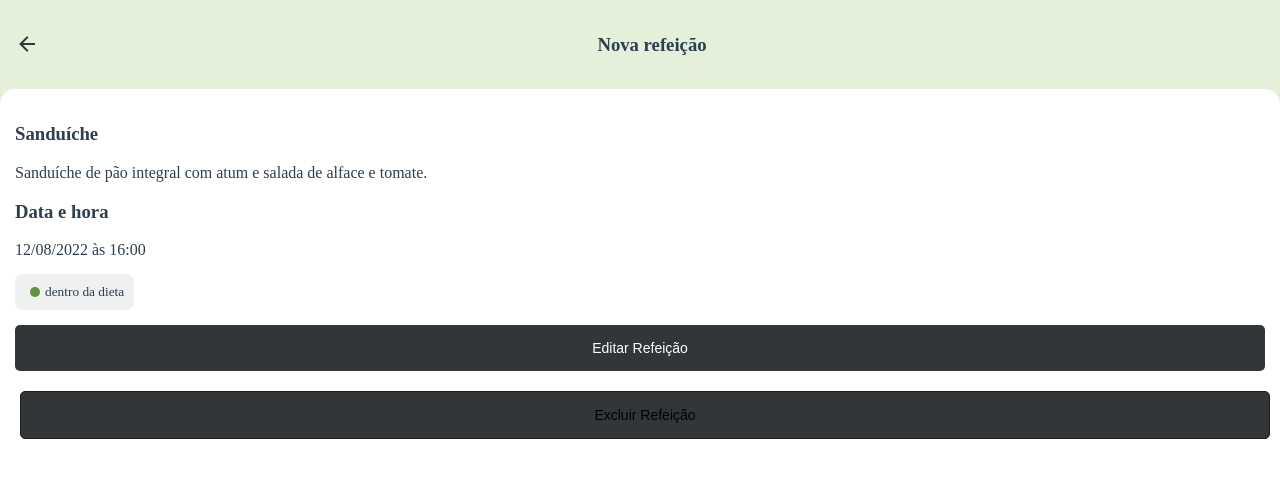
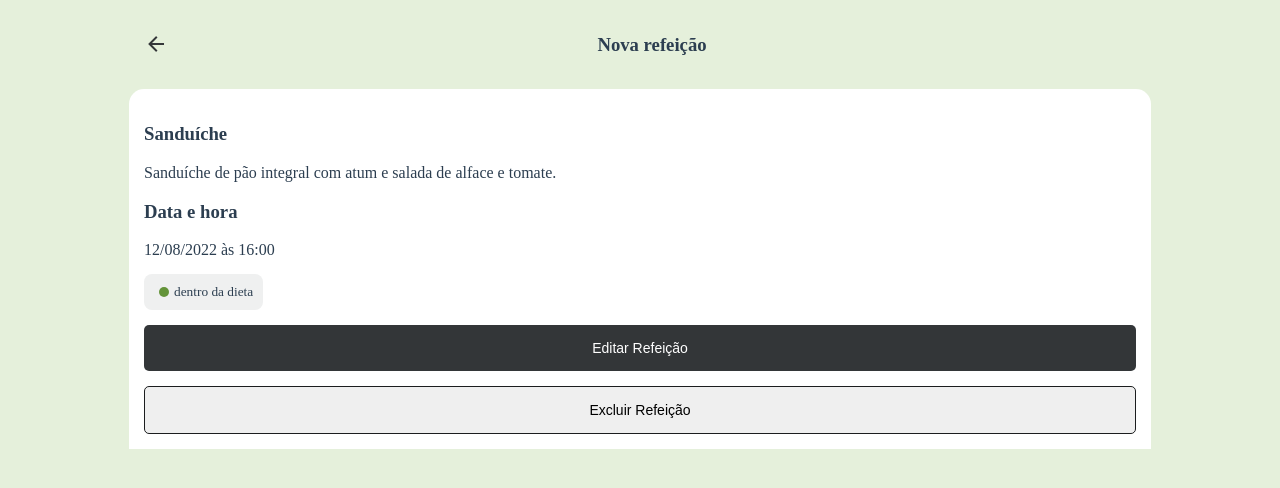
Before and after one commit to GustavoMKarnopp/app-diet-vue, a Vue app: page /refeicao in a window 1280 px wide. Shown: the top 488 px of the page. Built offline with nearby package versions, Linux system fonts and the light colour scheme.

Commit message:
Finalizando ajuste

```diff
--- a/src/App.vue
+++ b/src/App.vue
@@ -20,6 +20,7 @@ html, body {
   padding: 0;
   width: 100%;
   height: 100%;
+  overflow: hidden;
 }
 a{
   text-decoration: none;
--- a/src/components/Modal/Modal-global.vue
+++ b/src/components/Modal/Modal-global.vue
@@ -7,11 +7,11 @@
             <h3>Deseja realmente excluir o registro da refeição?</h3>
           </div>
           <div class="modal-footer">
-            <button @click="modalGlobalExclusao(false)" class="nao-excluir-ref">
+            <button @click="modalGlobalExclusao(false)" class="nao-excluir-mod">
               Cancelar
             </button>
 
-            <button @click="modalGlobalExclusaoF()" class="excluir-ref">
+            <button @click="modalGlobalExclusaoF()" class="excluir-mod">
               Sim, excluir
             </button>
           </div>
@@ -89,7 +89,7 @@ export default {
   align-items: center;
   justify-content:center;
 }
-.excluir-ref {
+.excluir-mod {
   background-color: #333638; /* Cor de fundo verde */
   color: white; /* Cor do texto */
   padding: 15px; /* Espaçamento interno */
@@ -105,10 +105,10 @@ export default {
   margin: 5px;
 }
 
-.excluir-ref:hover {
+.excluir-mod:hover {
   background-color: #333638; /* Cor de fundo ao passar o mouse */
 }
-.nao-excluir-ref {
+.nao-excluir-mod {
   color: rgb(0, 0, 0); /* Cor do texto */
   padding: 15px; /* Espaçamento interno */
   text-align: center; /* Alinhamento do texto */
--- a/src/components/Refeicao/Refeicao-dentro-dieta.vue
+++ b/src/components/Refeicao/Refeicao-dentro-dieta.vue
@@ -1,6 +1,7 @@
 <!-- eslint-disable max-len -->
 <template>
-  <div class="indice-icon-registro" :class="['Registro'].includes(this.$route.name) ? 'colorEstatisticasRegister' : ''">
+  <div :class="['Registro'].includes(this.$route.name) ? 'colorEstatisticasRegister' : ''">
+    <div class="indice-icon-registro">
       <div class="arrow-registro">
         <span class="mdi mdi-arrow-left"></span>
       </div>
@@ -8,6 +9,7 @@
         <h3>Nova refeição</h3>
       </div>
       <div></div>
+    </div>
   </div>
 </template>
 <style>
@@ -23,6 +25,10 @@
   flex-direction: row;
 
   padding: 15px;
+  margin-left: auto;
+  margin-right: auto;
+  padding: 15px;
+  max-width: 992px;
 
 }
 .colorEstatisticasRegister{
--- a/src/components/Refeicao/Refeicao-detalhe.vue
+++ b/src/components/Refeicao/Refeicao-detalhe.vue
@@ -1,5 +1,6 @@
 <template>
   <div class="refeicao-geral">
+    <div>
       <div class="dado-alimento">
         <h3>Sanduíche</h3>
         <div style="text-align: start;">
@@ -29,6 +30,7 @@
           <button @click="modalGlobalExclusaoF()" class="excluir-ref">
             Excluir Refeição
           </button>
+        </div>
       </div>
     </div>
   </div>
@@ -66,6 +68,10 @@ export default {
   border-radius: 15px 15px 0px 0px;
 
   background-color: white;
+  margin-left: auto;
+  margin-right: auto;
+  padding: 15px;
+  max-width: 992px;
 }
 .dado-alimento{
   display: flex;
@@ -127,4 +133,32 @@ export default {
   width: 100%;
 }
 
+@media (max-width: 600px) {
+  .refeicao-geral {
+    padding: 15px;
+    border-radius: 15px 15px 0px 0px;
+    margin: 15px;
+    background-color: white;
+    padding: 15px;
+    max-width: 992px;
+  }
+}
+@media (min-width: 601px) and (max-width: 1024px) {
+  /*Tablets / Telefones de Tela Grande (Medium Devices): Estilos para telas entre 601px e 960px */
+  .refeicao-geral {
+    padding: 15px;
+    border-radius: 15px 15px 0px 0px;
+    margin: 15px;
+    background-color: white;
+    padding: 15px;
+    max-width: 992px;
+  }
+}
+@media (min-width: 961px) and (max-width: 1264px) {
+  /*Desktops Pequenos (Large Devices): Estilos para telas entre 961px e 1264px */
+}
+@media (min-width: 1265px) {
+  /*Desktops Grandes (Extra Large Devices): Estilos para telas maiores que 1264px */
+}
+
 </style>
--- a/src/views/Refeicao.vue
+++ b/src/views/Refeicao.vue
@@ -1,5 +1,5 @@
 <template>
-  <div>
+  <div class="tela-refeicao">
     <RefeicaoHead></RefeicaoHead>
     <RefeicaoDetalhe></RefeicaoDetalhe>
   </div>
@@ -20,7 +20,6 @@ export default {
 .tela-refeicao{
   width: 100vw; /* 100% da largura da viewport */
   height: 100vh; /* 100% da altura da viewport */
-  position: absolute; /* ou 'fixed' se precisar que fique fixo na tela ao rolar */
   top: 0;
   left: 0;
 }
```
Lines whose indentation alone changed are shown as unchanged.
